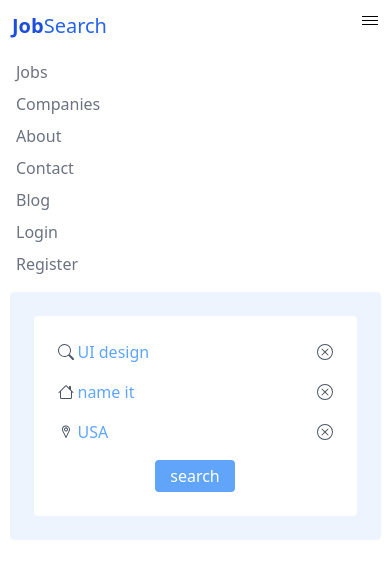
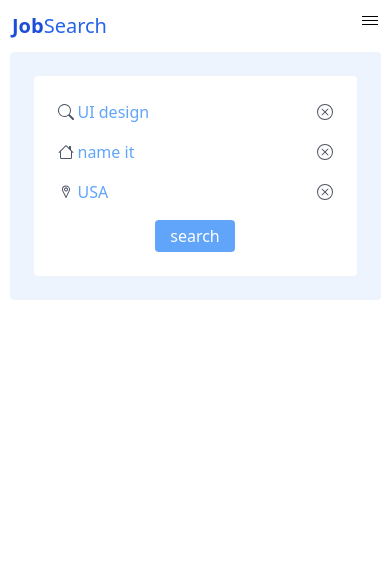
Before and after one commit to cleverAkanimoh/tailwind-learning-project, a React (Vite) app: page / in a window 390 px wide. Shown: the top 578 px of the page. Built offline with nearby package versions, Linux system fonts and the light colour scheme.

Commit message:
modified NavBar.jsx and SearchForm.jsx in Components

```diff
--- a/src/Components/NavBar.jsx
+++ b/src/Components/NavBar.jsx
@@ -1,6 +1,8 @@
+import { useState } from "react";
 import { VscMenu } from "react-icons/vsc";
 
 export default function () {
+    const [visibility, setVisibility] = useState("hidden")
     return (
         <nav className="w-full sm:p-5 md:p-8 p-3 flex items-center justify-center capitalize">
             <div className="w-full md:flex lg:w-10/12">
@@ -8,7 +10,7 @@ export default function () {
                     <h3 className="lg:text-3xl md:text-2xl text-xl"><strong className="text-blue-700">Job</strong><span className="text-blue-600 text-">Search</span></h3>
                     <VscMenu className="md:hidden cursor-pointer" />
                 </div>
-                <ul className="w-full mt-4 md:mt-0 md:flex justify-center">
+                <ul className="w-full hidden mt-4 md:mt-0 md:flex justify-center">
                     <li className="md:mr-4 p-1 hover:text-blue-700 w-auto text-gray-500 font-sans cursor-pointer">jobs</li>
                     <li className="md:mr-4 p-1 hover:text-blue-700 w-auto text-gray-500 font-sans cursor-pointer">companies</li>
                     <li className="md:mr-4 p-1 hover:text-blue-700 w-auto text-gray-500 font-sans cursor-pointer">about</li>
--- a/src/Components/SearchForm.jsx
+++ b/src/Components/SearchForm.jsx
@@ -25,7 +25,7 @@ export default function () {
 	}
 
 	return (
-		<article className="w-12/12 lg:w-2/2 lg:p-10 p-6 bg-blue-100 bg-opacity-50 rounded">
+		<article className="w-full lg:w-2/2 lg:p-10 p-6 bg-blue-100 bg-opacity-50 rounded">
 			<div className="bg-white bg-opacity-25 lg:justify-between p-6 md:flex-row flex flex-col items-center justify-center rounded">
 				<div className="flex items-center mb-4 md:mb-0 md:mr-5">
 					<BsSearch className=" text-gray-600" />
```
